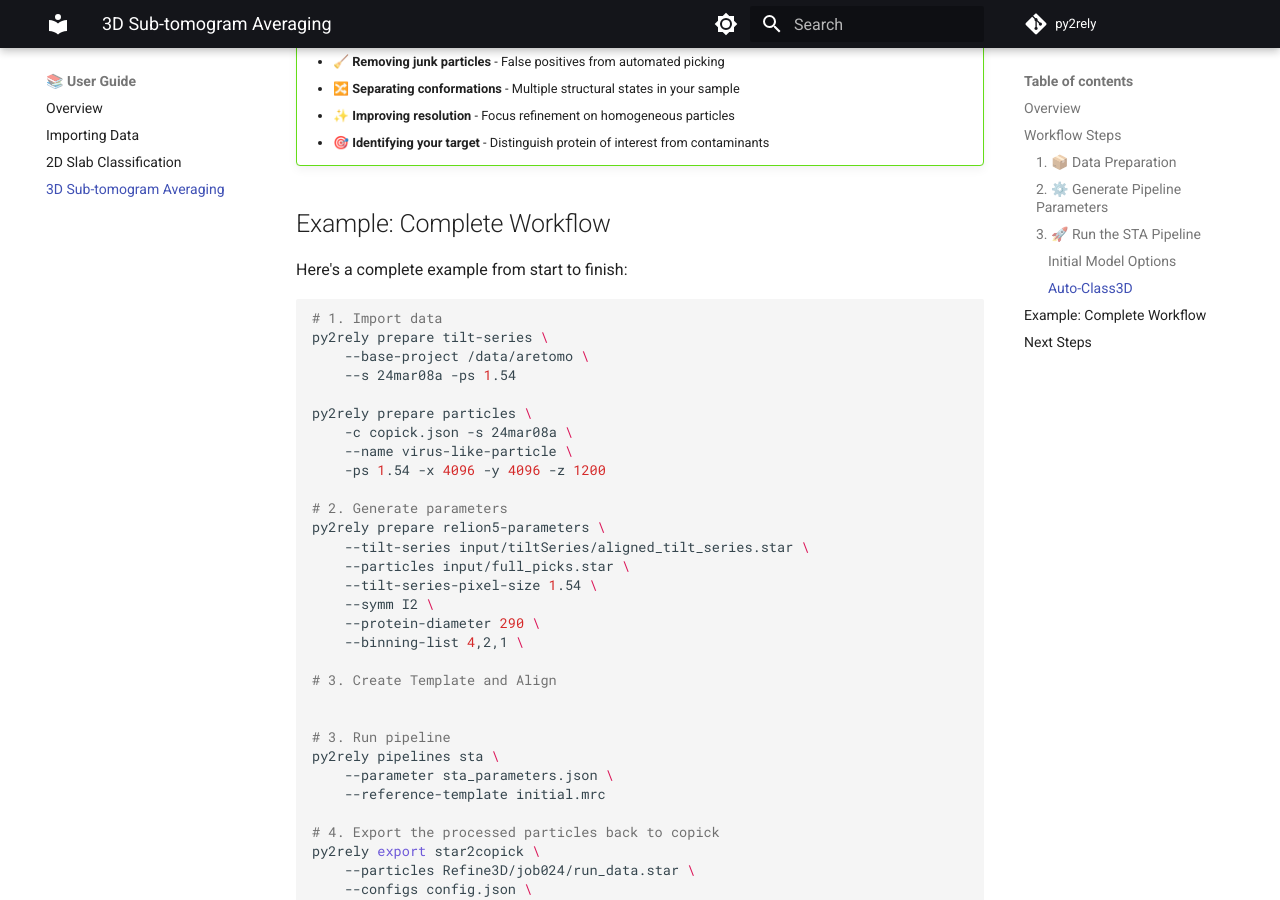
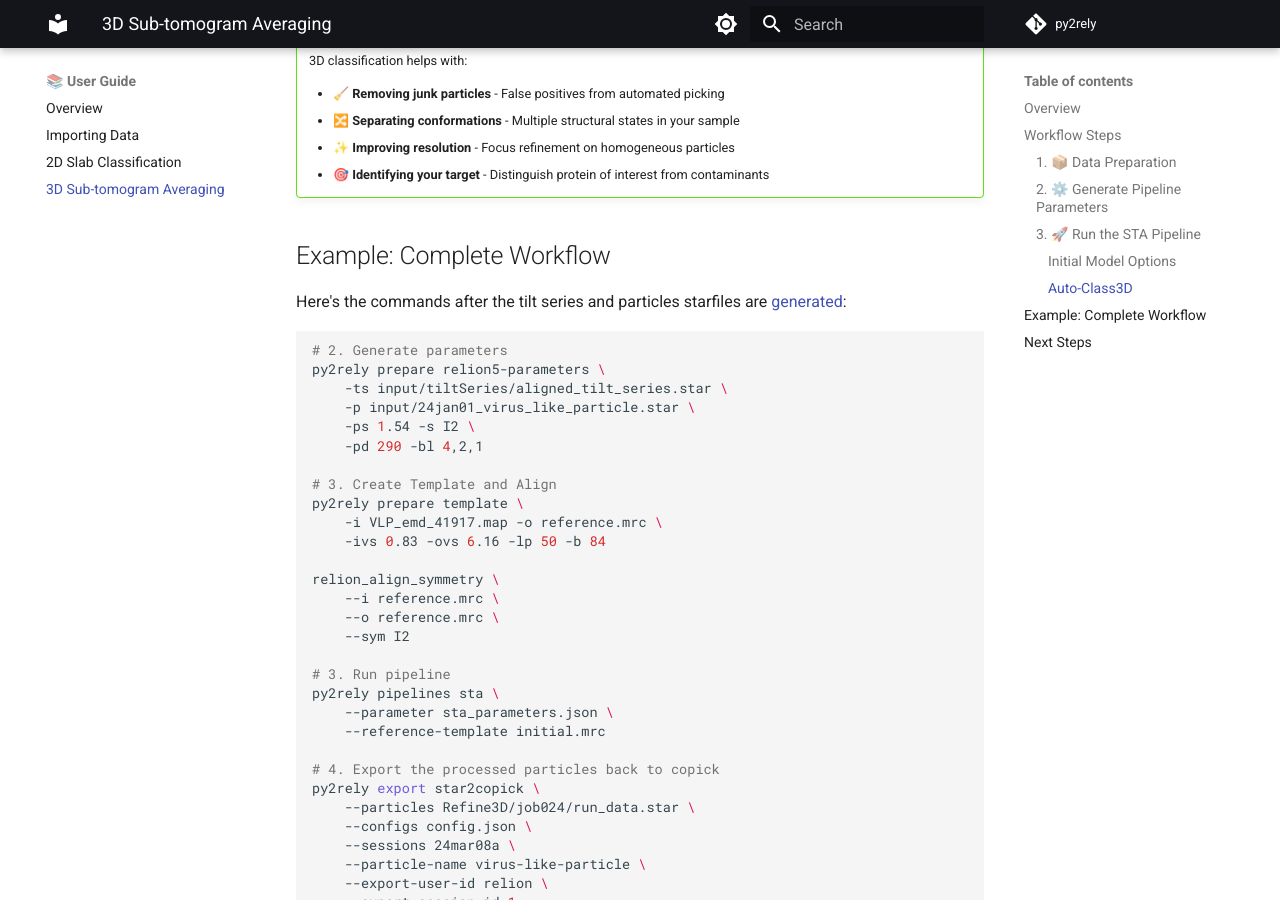
Before and after one commit to chanzuckerberg/py2rely, an MkDocs documentation site: the page built from docs/user-guide/3d-subtomogram-averaging.md, in a window 1280 px wide and 900 px high, scrolled down 4119 px. Built offline with MkDocs 1.6.1 and Material for MkDocs 9.7.7, drawn with Linux system fonts in a browser that asks for light colours; comment, search, counter and statistics services are not loaded; some of the changed text lies outside the part shown.

Commit message:
completed draft for documentation

````diff
--- a/docs/user-guide/3d-subtomogram-averaging.md
+++ b/docs/user-guide/3d-subtomogram-averaging.md
@@ -24,11 +24,10 @@
 
 ```bash
 py2rely prepare relion5-parameters \
-    -p input/full_picks.star \
+    -p input/24jan01_virus_like_particle.star \
     -ts input/tiltSeries/aligned_tilt_series.star \
-    -ps 1.54 -lp 50 -pd 330 -bs 2 \
-    -sym C1 -bl 4,2,1 \
-    -o sta_parameters.json
+    -ps 1.54 -lp 50 -pd 290 -bs 1.75 \
+    -s C1 -bl 4,2,1
 ```
 
 !!! info "What this command does:"
@@ -40,6 +39,19 @@
     - CTF refinement settings
     - Post-processing options
     - Job dependencies and execution order
+
+    ??? success "Knowing the box sizes per bin"
+
+        ✅ After the parameters JSON file is complete, we will see an output such as this:
+
+        ```bash
+        [Initialize] Running Refinement Pipeline with Given Binnings and Resulting Box Sizes
+        [Initialize] Box Size: 84 @ bin=4
+        [Initialize] Box Size: 168 @ bin=2
+        [Initialize] Box Size: 352 @ bin=1
+        ```
+
+        This will be necessary information when generating a template for the STA pipeline.
 
     ??? note "📋 `prepare relion5-parameters`"
 
@@ -189,30 +201,25 @@
 
 ## Example: Complete Workflow
 
-Here's a complete example from start to finish:
+Here's the commands after the tilt series and particles starfiles are [generated](importing-data.md):
 
 ```bash
-# 1. Import data
-py2rely prepare tilt-series \
-    --base-project /data/aretomo \
-    --s 24mar08a -ps 1.54
-
-py2rely prepare particles \
-    -c copick.json -s 24mar08a \
-    --name virus-like-particle \
-    -ps 1.54 -x 4096 -y 4096 -z 1200
-
 # 2. Generate parameters
 py2rely prepare relion5-parameters \
-    --tilt-series input/tiltSeries/aligned_tilt_series.star \
-    --particles input/full_picks.star \
-    --tilt-series-pixel-size 1.54 \
-    --symm I2 \
-    --protein-diameter 290 \
-    --binning-list 4,2,1 \
+    -ts input/tiltSeries/aligned_tilt_series.star \
+    -p input/24jan01_virus_like_particle.star \
+    -ps 1.54 -s I2 \
+    -pd 290 -bl 4,2,1
 
 # 3. Create Template and Align
+py2rely prepare template \
+    -i VLP_emd_41917.map -o reference.mrc \
+    -ivs 0.83 -ovs 6.16 -lp 50 -b 84
 
+relion_align_symmetry \
+    --i reference.mrc \
+    --o reference.mrc \
+    --sym I2
 
 # 3. Run pipeline
 py2rely pipelines sta \
````
Also changed, not shown: docs/user-guide/importing-data.md (+3 -6 lines), 1 other file.
